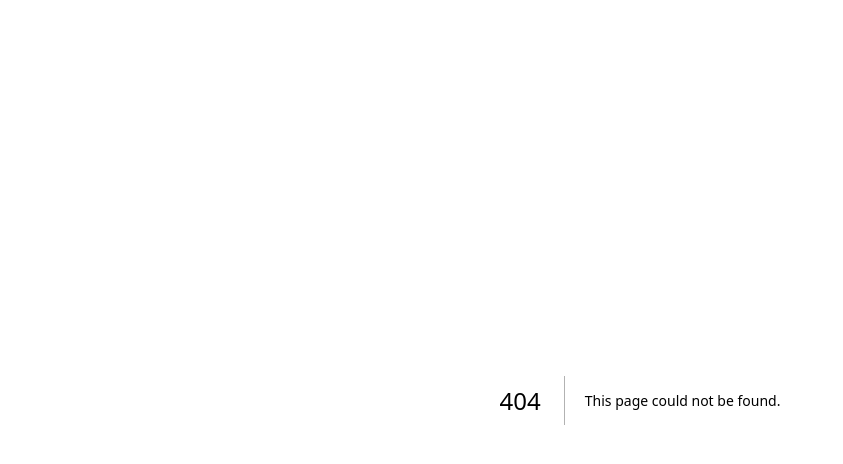
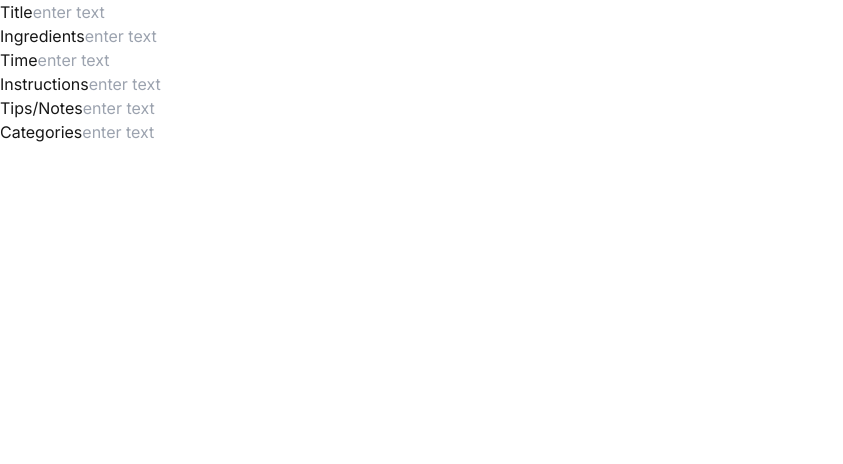
Before and after one commit to ryw27/recip-voice, a Next.js app: page /create in a window 1280 px wide. Before the commit this address had no page. Shown: the top 464 px of the page, without its empty margins (0-843 px from the left). Built offline with nearby package versions, Linux system fonts and the light colour scheme; a web font is replaced by a local one.

Commit message:
basic creation page with inputs

```diff
--- /dev/null
+++ b/src/app/create/page.tsx
@@ -0,0 +1,33 @@
+import React from 'react';
+import Input from '@/components/input';
+
+export default function Home() {
+  return (
+    <main className="flex h-screen flex-col items-center justify-around">
+      <Input
+        label="Title"
+        widthScale={.5}
+      />
+      <Input
+        label="Ingredients"
+        widthScale={.5}
+      />
+      <Input
+        label="Time"
+        widthScale={.5}
+      />
+      <Input
+        label="Instructions"
+        widthScale={.5}
+      />
+      <Input
+        label="Tips/Notes"
+        widthScale={.5}
+      />
+      <Input
+        label="Categories"
+        widthScale={.5}
+      />
+    </main>
+  );
+}
```
